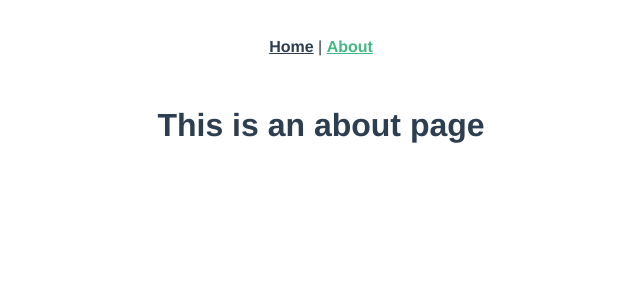
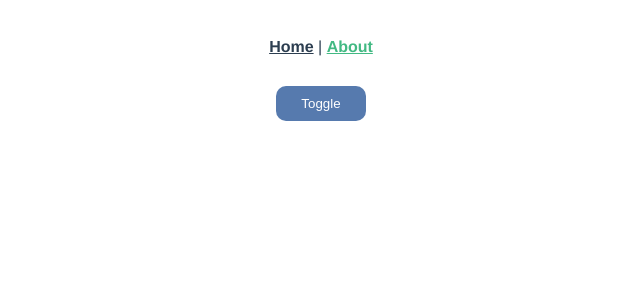
Before and after one commit to tegajunior/envivo-interns-vuejs, a Vue app: page /about in a window 1280 px wide. Shown: the top 300 px of the page, without its empty margins (319-959 px from the left). Built offline with nearby package versions, Linux system fonts and the light colour scheme.

Commit message:
finished animation in vue

```diff
--- a/src/App.vue
+++ b/src/App.vue
@@ -4,7 +4,10 @@
       <router-link to="/">Home</router-link> |
       <router-link to="/about">About</router-link>
     </div>
+    <transition name="fade" mode="out-in">
     <router-view/>
+
+    </transition>
   </div>
 </template>
 
@@ -29,4 +32,11 @@
 #nav a.router-link-exact-active {
   color: #42b983;
 }
+.fade-enter-active, .fade-leave-active {
+  transition: all 0.3s ease-in-out;
+}
+.fade-enter, .fade-leave-to {
+  opacity: 0;
+  transform: translateY(-100%)
+}
 </style>
--- /dev/null
+++ b/src/components/Animation.vue
@@ -0,0 +1,93 @@
+<template>
+  <div>
+    <transition name="slide">
+      <div class="animated-div" v-if="showDiv">This will be animated</div>
+    </transition>
+
+    <button class="btn" @click="toggleDiv">Toggle</button>
+  </div>
+</template>
+
+<script>
+export default {
+  name: 'Animattion',
+  data() {
+    return {
+      showDiv: false,
+    };
+  },
+  methods: {
+    toggleDiv: function () {
+      this.showDiv = !this.showDiv;
+    },
+  },
+};
+</script>
+
+<style scoped>
+div.animated-div {
+  background-color: #567aae;
+  width: 200px;
+  height: 200px;
+  border-radius: 10px;
+  margin: 30px auto;
+  color: #fff;
+  text-align: center;
+  display: flex;
+  justify-content: center;
+  align-items: center;
+  /* transform: translateX(-400%);
+  transition: transform 0.5s linear; */
+}
+
+div.animated-div.active {
+  transform: translateX(0);
+}
+
+button.btn {
+  border: 0;
+  color: #fff;
+  background-color: #567aae;
+  padding: 10px 25px;
+  border-radius: 10px;
+  cursor: pointer;
+  transition: all 0.5s ease-in;
+}
+
+.btn:hover {
+  opacity: 0.7;
+}
+
+/* .slide-enter-active {
+  transition: transform 0.5s ease-in;
+}
+.slide-leave-active {
+  transition: transform 0.5s ease-out;
+}
+.slide-enter,
+.slide-leave-to {
+  transform: translateX(-400%);
+} */
+
+.slide-enter-active {
+  animation: slider 2.5s forwards;
+}
+
+.slide-leave-active {
+  animation: slider 2s reverse;
+}
+
+ @keyframes slider {
+  0% {
+    transform: translateX(-200%)
+  }
+
+  50% {
+    transform: translateX(100%);
+  }
+
+  100% {
+    transform: translateX(0);
+  }
+}
+</style>
--- a/src/components/Products.vue
+++ b/src/components/Products.vue
@@ -1,14 +1,14 @@
 <template>
   <div>
     <h3>{{ greetings }}</h3>
-    <ul class="list">
+    <transition-group class="list" name="products" tag="ul" appear>
       <ProductItem
         v-for="product in products"
         :key="product.id"
         :productItem="product"
         @onDeleteProduct="onDeleteProductHandler($event)"
       />
-    </ul>
+    </transition-group>
   </div>
 </template>
 
@@ -42,4 +42,15 @@ export default {
   list-style: none;
   margin: 0;
 }
+.products-enter-active {
+  transition: all 0.5s ease-in;
+}
+.products-leave-active {
+ transition: all 0.5s ease-out;
+}
+
+.products-enter, .products-leave-to {
+  opacity: 0;
+  transform: translateY(50px)
+}
 </style>
--- a/src/views/About.vue
+++ b/src/views/About.vue
@@ -1,5 +1,15 @@
 <template>
   <div class="about">
-    <h1>This is an about page</h1>
+  <Animation />
   </div>
 </template>
+
+<script>
+import Animation from '../components/Animation'
+export default {
+  name: "About",
+  components: {
+    Animation
+  }
+}
+</script>
```
